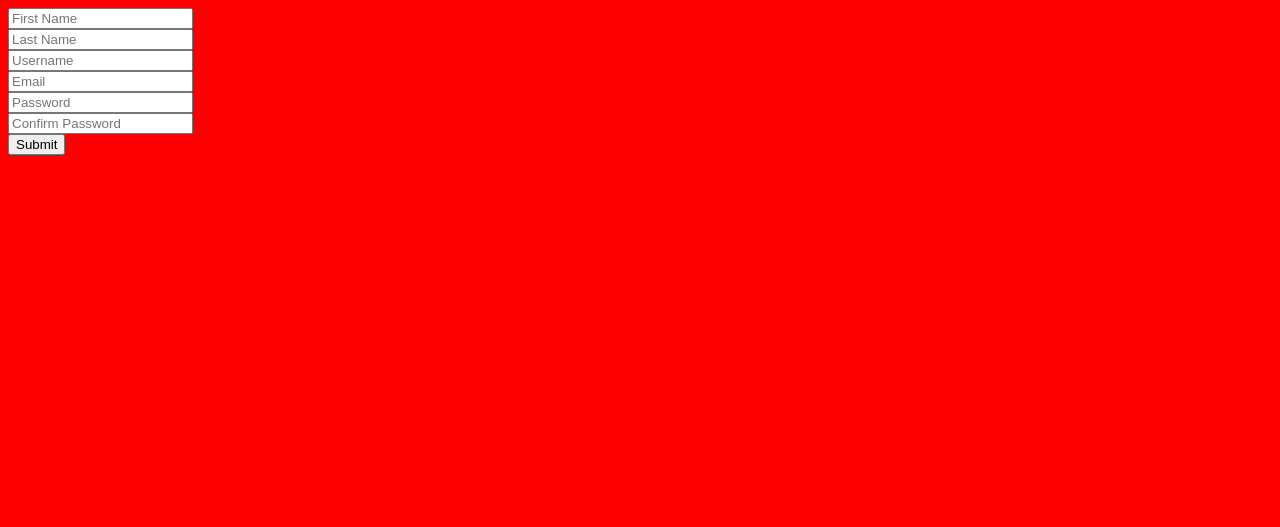
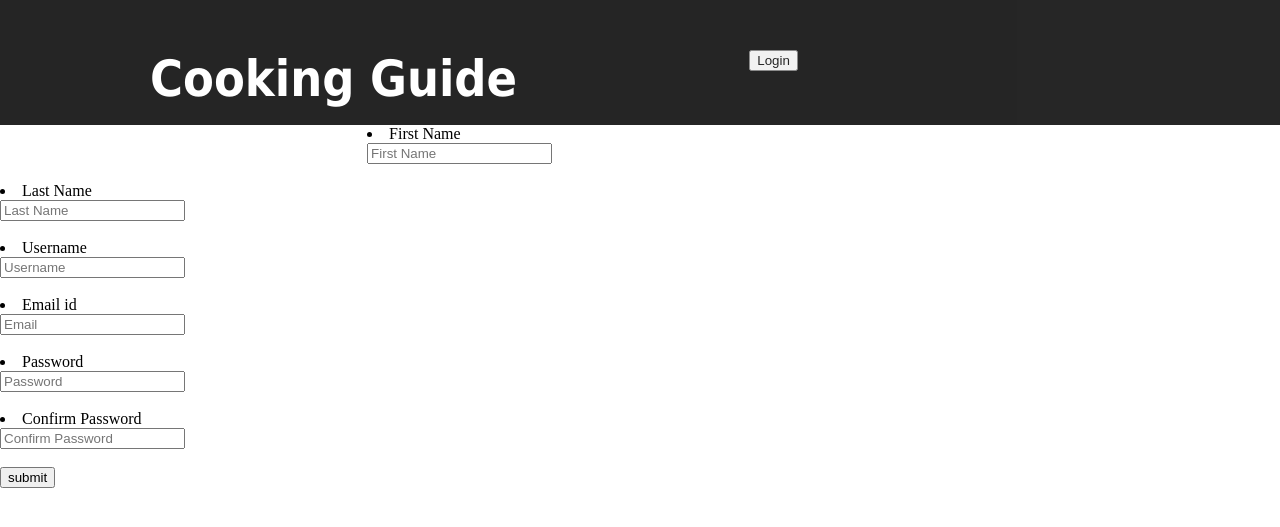
Before and after one commit to mr-pramod-98/Cooking-Guide, a Django app: page /account/register in a window 1280 px wide. Shown: the top 527 px of the page. Run offline with Django 3.2, Linux system fonts and the light colour scheme.

Commit message:
Update register.html

```diff
--- a/Recipe/templates/register.html
+++ b/Recipe/templates/register.html
@@ -1,22 +1,45 @@
+{% load static%}
 <!doctype>
 <html>
 
 <head>
-    <title>Pramod</title>
+    <title>Cooking Guide</title>
+    <link rel="stylesheet" type="text/css" href="{% static 'cook/index.css'%}">
+    <link rel="stylesheet" type="text/css" href="{% static 'account/register.css'%}">
 </head>
 
-<body bgcolor="red">
+<body>
 
-    <form action="register" method="post">
+    <header>
+
+            <div  id="header" align="center">
+
+                <h3>Cooking Guide</h3>
+                <!-- REDIRECTING TO "account" APP's "login" PAGE FROM "account" APP -->
+                <a class="button" href="login"><button>Login</button></a>
+
+            </div>
+
+    </header>
+
+    <section>
+
+        <form id="form" action="register" method="post">
             {% csrf_token%}
 
-        <input type="text" name="first_name" placeholder="First Name"><br>
-        <input type="text" name="last_name" placeholder="Last Name"><br>
-        <input type="text" name="username" placeholder="Username"><br>
-        <input type="email" name="email" placeholder="Email"><br>
-        <input type="password" name="password" placeholder="Password"><br>
-        <input type="password" name="password_conf" placeholder="Confirm Password"><br>
-        <input type="submit">
+            <li>First Name</li>
+            <input type="text" name="first_name" placeholder="First Name"><br><br>
+            <li>Last Name</li>
+            <input type="text" name="last_name" placeholder="Last Name"><br><br>
+            <li>Username</li>
+            <input type="text" name="username" placeholder="Username"><br><br>
+            <li>Email id</li>
+            <input type="email" name="email" placeholder="Email"><br><br>
+            <li>Password</li>
+            <input type="password" name="password" placeholder="Password"><br><br>
+            <li>Confirm Password</li>
+            <input type="password" name="password_conf" placeholder="Confirm Password"><br><br>
+            <input type="submit" value="submit">
 
         </form>
 
@@ -27,5 +50,7 @@
 
         {% endfor %}
 
+    </section>
+
 </body>
 </html>
```
Lines whose indentation alone changed are shown as unchanged.
